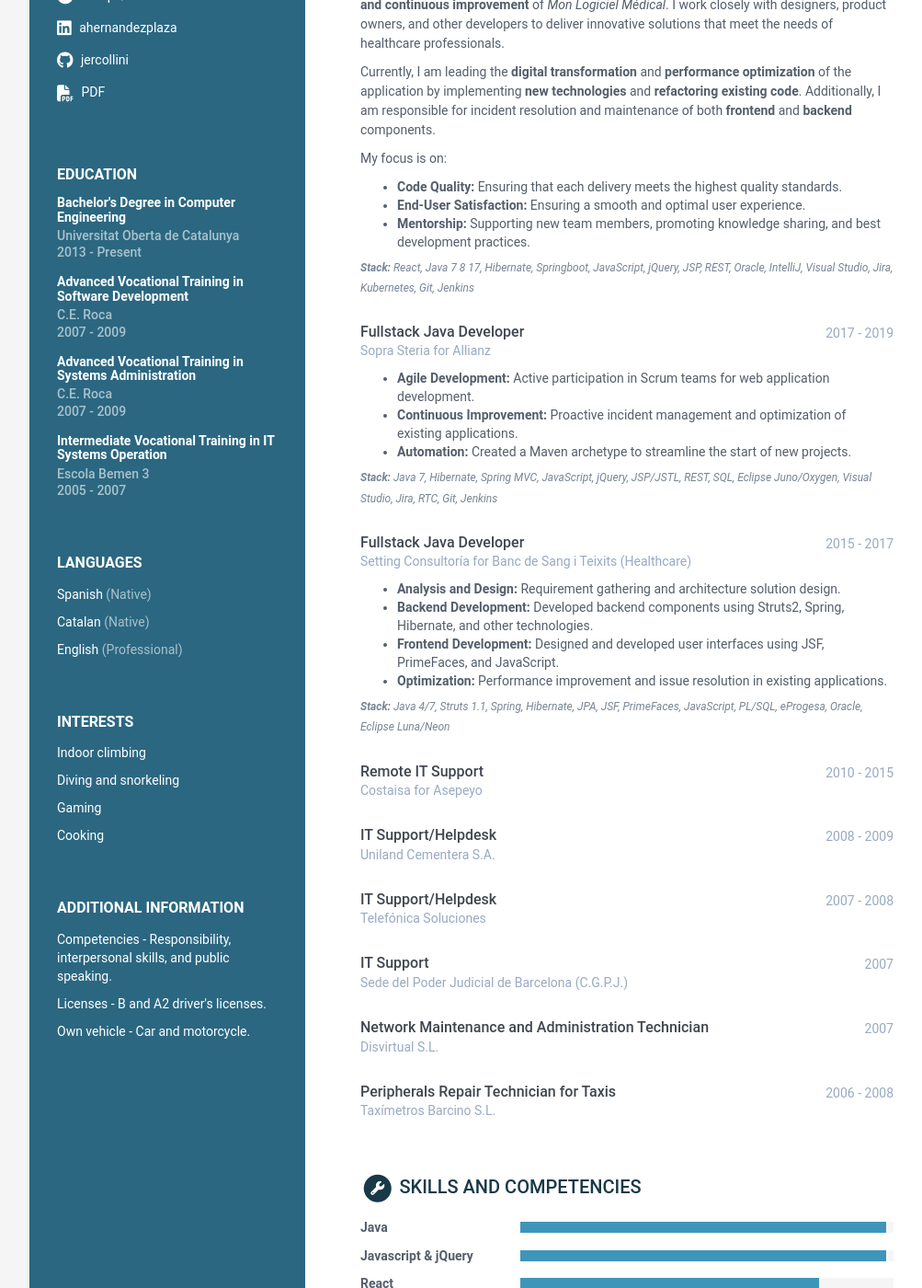
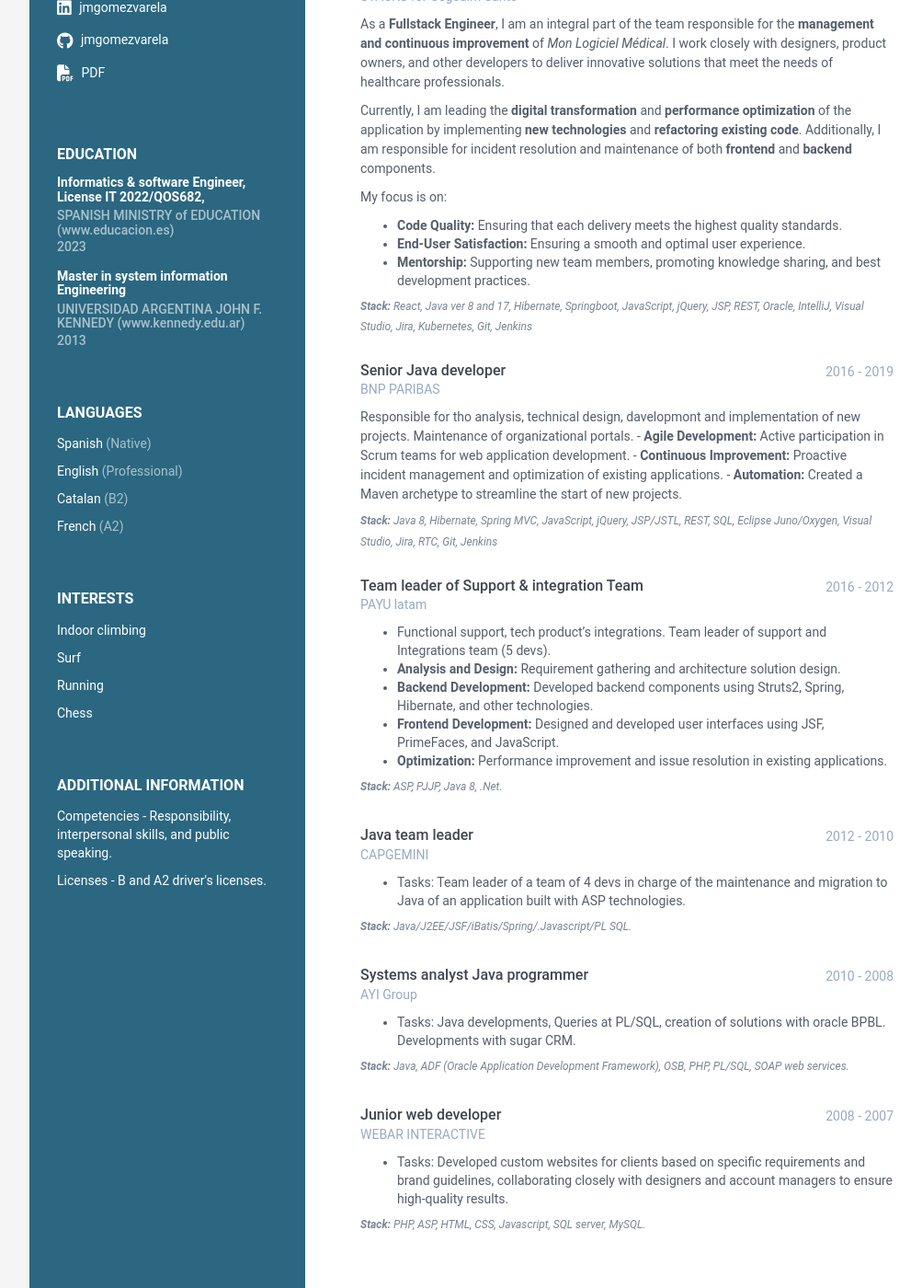
Before and after one commit to jmgomezvarela/curriculum, a Jekyll site: the page built from index.html, in a window 1280 px wide and 1400 px high, scrolled down 494 px. Shown: the whole window at 92% size, without its empty margins (108-1111 px from the left). Built offline with Jekyll 4.4.1, drawn with Linux system fonts in a browser that asks for light colours; some of the changed text lies outside the part shown.

Commit message:
Initial commit with low revision and without IA help. No URL or logos for organizations. Also should add more Education.
Initial commit with low revision and without IA help. No URL or logos for organizations. Also should add more Education.

```diff
--- a/_config.yml
+++ b/_config.yml
@@ -1,14 +1,14 @@
 #Update all the sections by editing the data.yml file inside _data folder.
 
 # Site Settings
-title: CV Albert Hernández Plaza
+title: CV Juan Manuel Gómez Varela
 url: 'http://webjeda.com'
 
 #change it according to your repository name
 # disabling since we are using a custom domain
 #baseurl: '/online-cv'
 
-description: Albert Hernández Resume
+description: Juan Manuel Gómez Varela Resume
 # Style will be applied only after restarting the build or serve. Just choose one of the options.
 theme_skin: oceanstale # blue turquoise green berry orange ceramic teal oceanstale
 chrome_mobile_color: #use hex colors (ex:#1976d2) or leave empty if you don't want a color for chrome mobile searchbar
--- a/_data/data.yml
+++ b/_data/data.yml
@@ -4,16 +4,16 @@ sidebar:
   education: True # set to False if you want education in the main section instead of in the sidebar
 
   # Profile information
-  name: [ Albert Hernández Plaza ]
+  name: [ Juan Manuel Gómez Varela ]
   tagline: Full Stack Developer<BR>(Java - JS - React) <i class="fa-solid fa-laptop-code"></i>
-  avatar: albert.webp  # place a 100x100 picture inside /assets/images/ folder and provide the name of the file below
+  avatar: profilePic.webp  # place a 100x100 picture inside /assets/images/ folder and provide the name of the file below
 
   # Sidebar links
-  email: [ ahernandezplaza@gmail.com ]
-  location: Barcelona, Spain
+  email: [ jmgomezvarela@gmail.com ]
+  location: Calafell, Spain
   timezone: Europe/Madrid
-  linkedin: [ ahernandezplaza ]
-  github: [ jercollini ]
+  linkedin: [ jmgomezvarela ]
+  github: [ jmgomezvarela ]
   pdf: print pdf :)
 
   languages:
@@ -22,62 +22,63 @@ sidebar:
       - idiom: Spanish
         level: Native
 
-      - idiom: Catalan
-        level: Native
-
       - idiom: English
         level: Professional
+
+      - idiom: Catalan
+        level: B2
+
+      - idiom: French
+        level: A2
 
   interests:
     title: Interests
     info:
       - item: Indoor climbing
 
-      - item: Diving and snorkeling
+      - item: Surf
 
-      - item: Gaming
+      - item: Running
 
-      - item: Cooking
+      - item: Chess
 
   additional-info:
     title: Additional Information
     info:
       - item: Competencies - Responsibility, interpersonal skills, and public speaking.
       - item: Licenses - B and A2 driver's licenses.
-      - item: Own vehicle - Car and motorcycle.
 
 
 career-profile:
   title: Professional Profile
   summary: |
-    Full Stack Developer passionate about technology with a strong interest in the latest web development trends.<BR><BR>
-    Experience in creating scalable and high-performance applications for the medical and insurance sectors. <BR><BR>
-    Proficient in Java, JS, React, and agile methodologies. Constantly updating my knowledge to offer innovative and cutting-edge solutions.
+    Software Engineer with degree and more than 15 years experience on development industry,
+    full stack developer passionate about technology with a strong interest in the latest web development trends who loves building products that helps people. <BR><BR>
+    Currently creating scalable and high-performance applications for the medical and insurance sectors.<BR><BR>
+    I like clean code and work in-proving my Java skills but I don't forget to keep learning to remain updated, e.g. Nowdays learning React.
+    .<BR><BR>
+
 
 education:
   title: Education
   info:
-    - degree: Bachelor's Degree in Computer Engineering
-      university: Universitat Oberta de Catalunya
-      time: 2013 - Present
-      details: |
-        50% of the degree completed
-    - degree: Advanced Vocational Training in Software Development
-      university: C.E. Roca
-      time: 2007 - 2009
-    - degree: Advanced Vocational Training in Systems Administration
-      university: C.E. Roca
-      time: 2007 - 2009
-    - degree: Intermediate Vocational Training in IT Systems Operation
-      university: Escola Bemen 3
-      time: 2005 - 2007
+
+
+    - degree: Informatics & software Engineer, License IT 2022/QOS682,
+      university: SPANISH MINISTRY of EDUCATION  (www.educacion.es)
+      time: 2023
+      details: Degree recognized by Spanish ministry of education as equivalent to Master in system information Engineering
+    - degree: Master in system information Engineering
+      university: UNIVERSIDAD ARGENTINA JOHN F. KENNEDY (www.kennedy.edu.ar)
+      time: 2013
+      details: Distinguished Thesis Food waste management application with Android and QR technologies.
 
 experiences:
   title: Professional Experience
   info:
     - role: Fullstack Software Engineer
       time: 2019 - Present
-      company: Stacks for Cegedim Santé
+      company: STACKS for Cegedim Santé
       details: |
         As a **Fullstack Engineer**, I am an integral part of the team responsible for the **management and continuous improvement** of *Mon Logiciel Médical*. I work closely with designers, product owners, and other developers to deliver innovative solutions that meet the needs of healthcare professionals.
 
@@ -88,42 +89,48 @@ experiences:
         - **Code Quality:** Ensuring that each delivery meets the highest quality standards.
         - **End-User Satisfaction:** Ensuring a smooth and optimal user experience.
         - **Mentorship:** Supporting new team members, promoting knowledge sharing, and best development practices.
-      technologies: React, Java 7 8 17, Hibernate, Springboot, JavaScript, jQuery, JSP, REST, Oracle, IntelliJ, Visual Studio, Jira, Kubernetes, Git, Jenkins
-    - role: Fullstack Java Developer
-      time: 2017 - 2019
-      company: Sopra Steria for Allianz
-      details: |
+      technologies: React, Java ver 8 and 17, Hibernate, Springboot, JavaScript, jQuery, JSP, REST, Oracle, IntelliJ, Visual Studio, Jira, Kubernetes, Git, Jenkins
+
+    - role: Senior Java developer
+      time: 2016 - 2019
+      company: BNP PARIBAS
+      details:  Responsible for tho analysis, technical design, davelopmont and implementation of new projects. Maintenance of organizational portals.
         - **Agile Development:** Active participation in Scrum teams for web application development.
         - **Continuous Improvement:** Proactive incident management and optimization of existing applications.
         - **Automation:** Created a Maven archetype to streamline the start of new projects.
-      technologies: Java 7, Hibernate, Spring MVC, JavaScript, jQuery, JSP/JSTL, REST, SQL, Eclipse Juno/Oxygen, Visual Studio, Jira, RTC, Git, Jenkins
-    - role: Fullstack Java Developer
-      time: 2015 - 2017
-      company: Setting Consultoría for Banc de Sang i Teixits (Healthcare)
+      technologies: Java 8, Hibernate, Spring MVC, JavaScript, jQuery, JSP/JSTL, REST, SQL, Eclipse Juno/Oxygen, Visual Studio, Jira, RTC, Git, Jenkins
+
+    - role: Team leader of Support & integration Team
+      time: 2016 - 2012
+      company: PAYU latam
       details: |
+        - Functional support, tech product's integrations. Team leader of support and Integrations team (5 devs).
         - **Analysis and Design:** Requirement gathering and architecture solution design.
         - **Backend Development:** Developed backend components using Struts2, Spring, Hibernate, and other technologies.
         - **Frontend Development:** Designed and developed user interfaces using JSF, PrimeFaces, and JavaScript.
         - **Optimization:** Performance improvement and issue resolution in existing applications.
-      technologies: Java 4/7, Struts 1.1, Spring, Hibernate, JPA, JSF, PrimeFaces, JavaScript, PL/SQL, eProgesa, Oracle, Eclipse Luna/Neon
-    - role: Remote IT Support
-      time: 2010 - 2015
-      company: Costaisa for Asepeyo
-    - role: IT Support/Helpdesk
-      company: Uniland Cementera S.A.
-      time: 2008 - 2009
-    - role: IT Support/Helpdesk
-      company: Telefónica Soluciones
-      time: 2007 - 2008
-    - role: IT Support
-      company: Sede del Poder Judicial de Barcelona (C.G.P.J.)
-      time: 2007
-    - role: Network Maintenance and Administration Technician
-      company: Disvirtual S.L.
-      time: 2007
-    - role: Peripherals Repair Technician for Taxis
-      company: Taxímetros Barcino S.L.
-      time: 2006 - 2008
+      technologies: ASP, PJJP, Java 8, .Net.
+
+    - role: Java team leader
+      time: 2012 - 2010
+      company: CAPGEMINI
+      details: |
+        - Tasks: Team leader of a team of 4 devs in charge of the maintenance and migration to Java of an application built with ASP technologies.
+      technologies: Java/J2EE/JSF/iBatis/Spring/.Javascript/PL SQL.
+
+    - role: Systems analyst Java programmer
+      time: 2010 - 2008
+      company: AYI Group
+      details: |
+        - Tasks: Java developments, Queries at PL/SQL, creation of solutions with oracle BPBL. Developments with sugar CRM.
+      technologies: Java, ADF (Oracle Application Development Framework), OSB, PHP, PL/SQL, SOAP web services.
+
+    - role: Junior web developer
+      time: 2008 - 2007
+      company: WEBAR INTERACTIVE
+      details: |
+        - Tasks: Developed custom websites for clients based on specific requirements and brand guidelines, collaborating closely with designers and account managers to ensure high-quality results.
+      technologies: PHP, ASP, HTML, CSS, Javascript, SQL server, MySQL.
 
 
 skills:
@@ -137,7 +144,7 @@ skills:
       level: 98%
 
     - name: React
-      level: 80%
+      level: 60%
 
     - name: HTML5 & CSS
       level: 95%
```
Also changed, not shown: Gemfile.lock, assets/images/albert.webp (deleted), assets/images/profilePic.webp (added).
